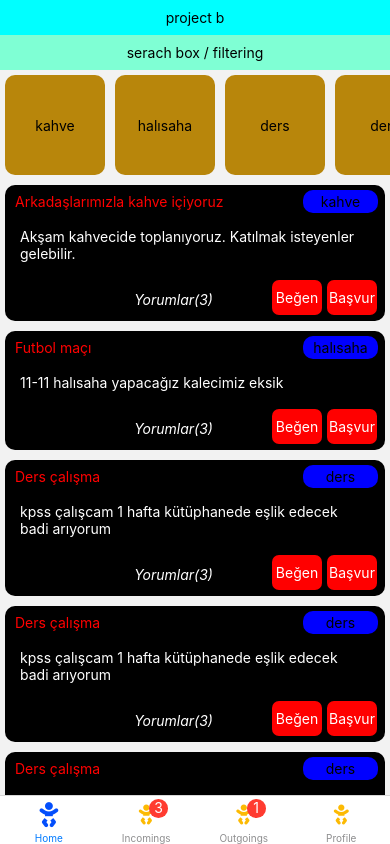
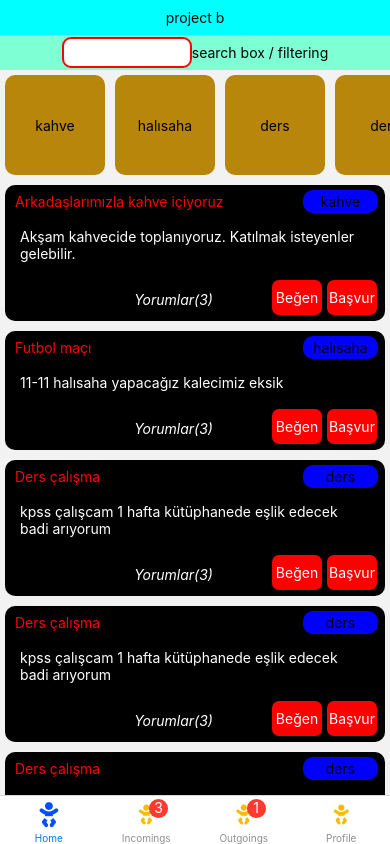
Before and after one commit to egospekos/React_Native_Design_Example, a React Native app: screen /Home in a window 390 px wide. Built offline with nearby package versions, Linux system fonts and the light colour scheme.

Commit message:
create screen added

```diff
--- a/src/screens/HomeScreen.js
+++ b/src/screens/HomeScreen.js
@@ -7,7 +7,9 @@ import {
   ScrollView,
   FlatList,
   TouchableOpacity,
+  TextInput,
 } from 'react-native';
+//import { TextInput } from 'react-native-gesture-handler';
 
 const selectEvent = (event_id) => {
   console.log(event_id+" no'lu EVENT");
@@ -53,7 +55,11 @@ const HomeScreen = () => {
           <Text stlye={homeStyles.appName}>project b</Text>
         </View>
         <View style={homeStyles.filterBar}>
-          <Text stlye={homeStyles.appName}>serach box / filtering</Text>
+          <View style={homeStyles.searchBar}>
+            <TextInput></TextInput>
+          </View>
+
+          <Text stlye={homeStyles.appName}>search box / filtering</Text>
         </View>
         <ScrollView horizontal={true}>
           {
@@ -219,7 +225,16 @@ const homeStyles = StyleSheet.create({
     justifyContent:'center',
     alignItems:'center',
     backgroundColor:'aquamarine',
+    flexDirection:'row',
     height:35,
+  },
+  searchBar:{
+    backgroundColor:'white',
+    borderColor:'red',
+    borderWidth:2,
+    borderRadius:9,
+    padding:5,
+    width:130,
   },
 });
 const categoryStyles = StyleSheet.create({
```
Also changed, not shown: src/screens/CreateEventScreen.js (added, +25 -0 lines).
